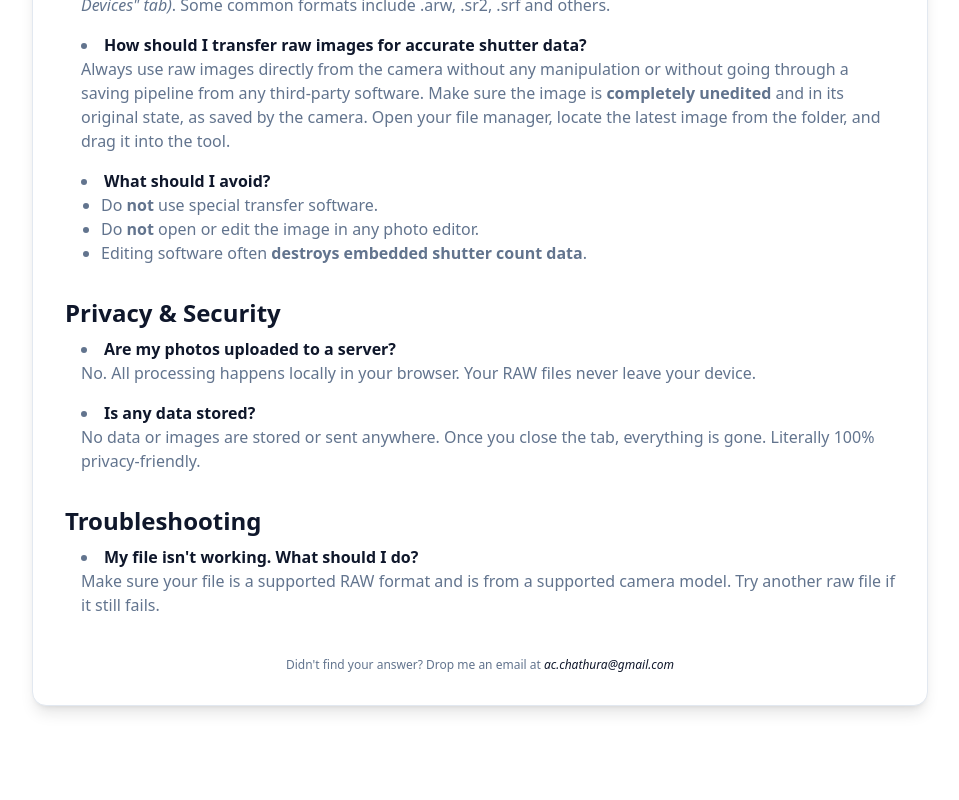
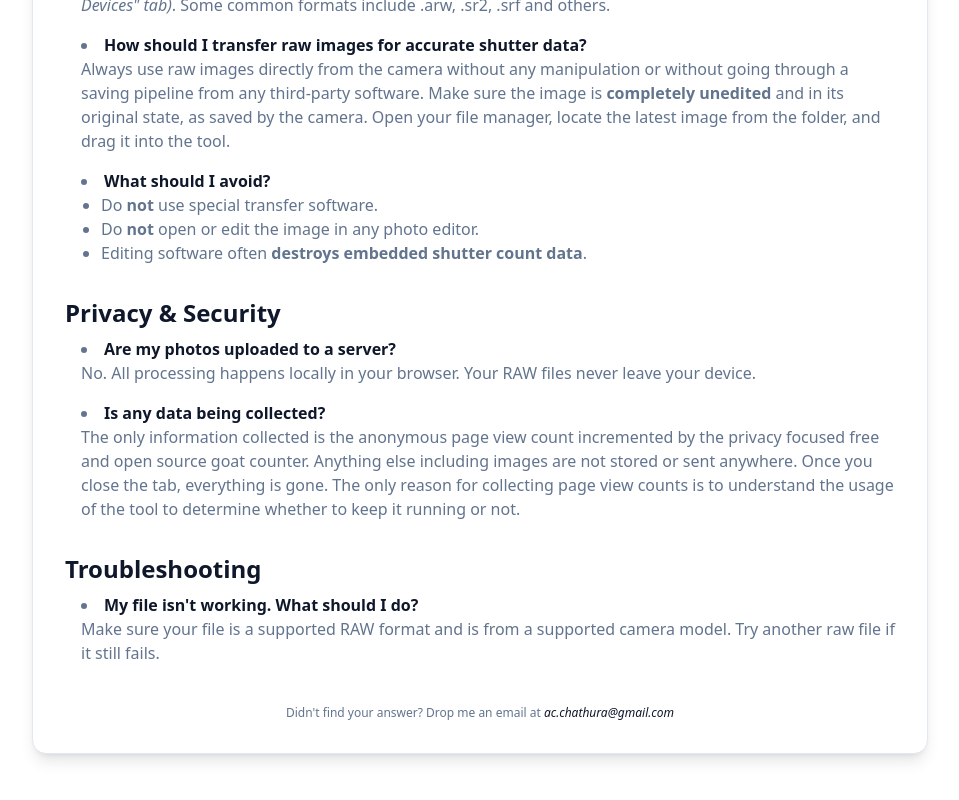
Before and after one commit to chathura-de-silva/Shuttersnap, a SvelteKit app: page /faq in a window 1280 px wide. Shown: the part 809-1609 px from the top of the page, without its empty margins (160-1119 px from the left). Before the commit the page ends 1563 px from the top, so only its background shows below. Built offline with nearby package versions, Linux system fonts and the light colour scheme.

Commit message:
feat: goatcounter analytics

```diff
--- a/src/routes/+layout.svelte
+++ b/src/routes/+layout.svelte
@@ -2,7 +2,17 @@
 	import NavigationBar from '$lib/components/navigation-bar.svelte';
 	import '../app.css';
 	import { ModeWatcher } from 'mode-watcher';
+	import { onMount } from 'svelte';
 
+	onMount(() => {
+		if (location.hostname !== 'localhost') {
+			const script = document.createElement('script');
+			script.setAttribute('async', '');
+			script.setAttribute('data-goatcounter', 'https://chthura.goatcounter.com/count');
+			script.src = '//gc.zgo.at/count.js';
+			document.body.appendChild(script);
+		}
+	});
 	let { children } = $props();
 	let navigationBarRef: NavigationBar;
 
--- a/src/routes/faq/+page.svelte
+++ b/src/routes/faq/+page.svelte
@@ -87,9 +87,12 @@
 						No. All processing happens locally in your browser. Your RAW files never leave your device.
 					</li>
 					<li>
-						<span class="text-primary font-semibold">Is any data stored?</span><br />
-						No data or images are stored or sent anywhere. Once you close the tab, everything is gone.
-						Literally 100% privacy-friendly.
+						<span class="text-primary font-semibold">Is any data being collected?</span><br />
+						The only information collected is the anonymous page view count incremented by the privacy
+						focused free and open source goat counter. Anything else including images are not stored
+						or sent anywhere. Once you close the tab, everything is gone. The only reason for collecting
+						page view counts is to understand the usage of the tool to determine whether to keep it running
+						or not.
 					</li>
 				</ul>
 			</section>
```
